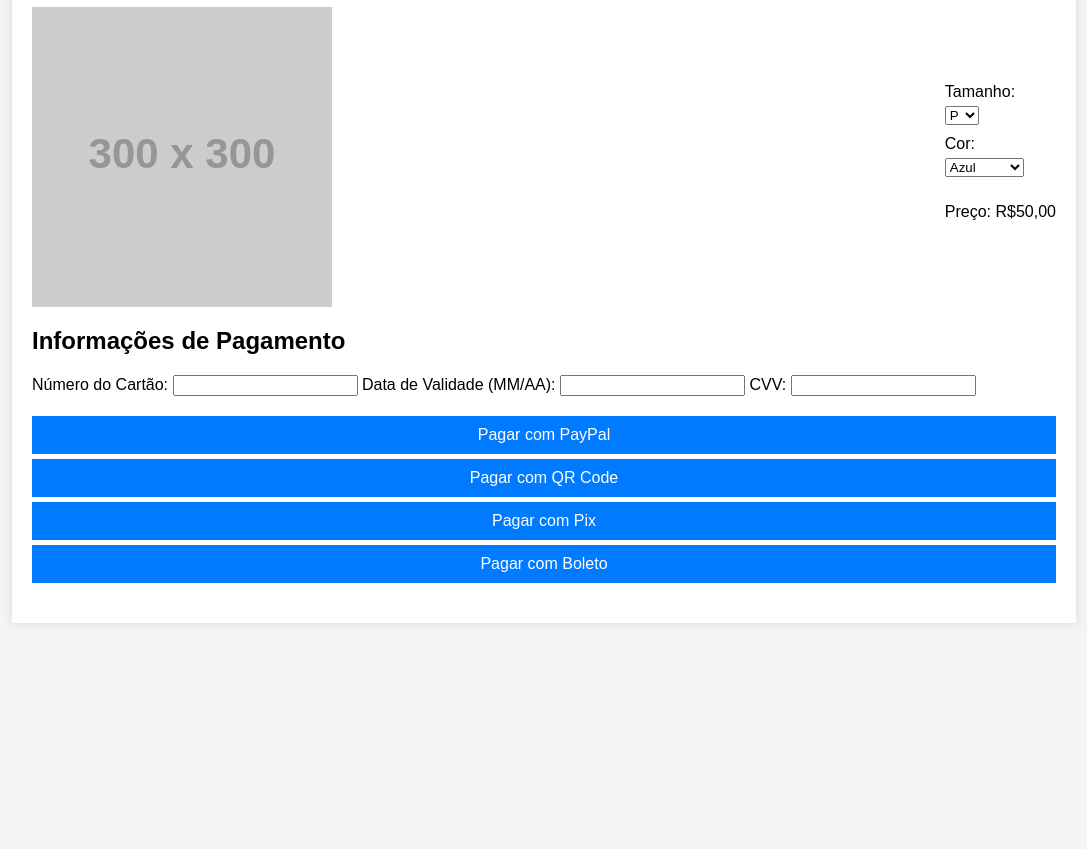
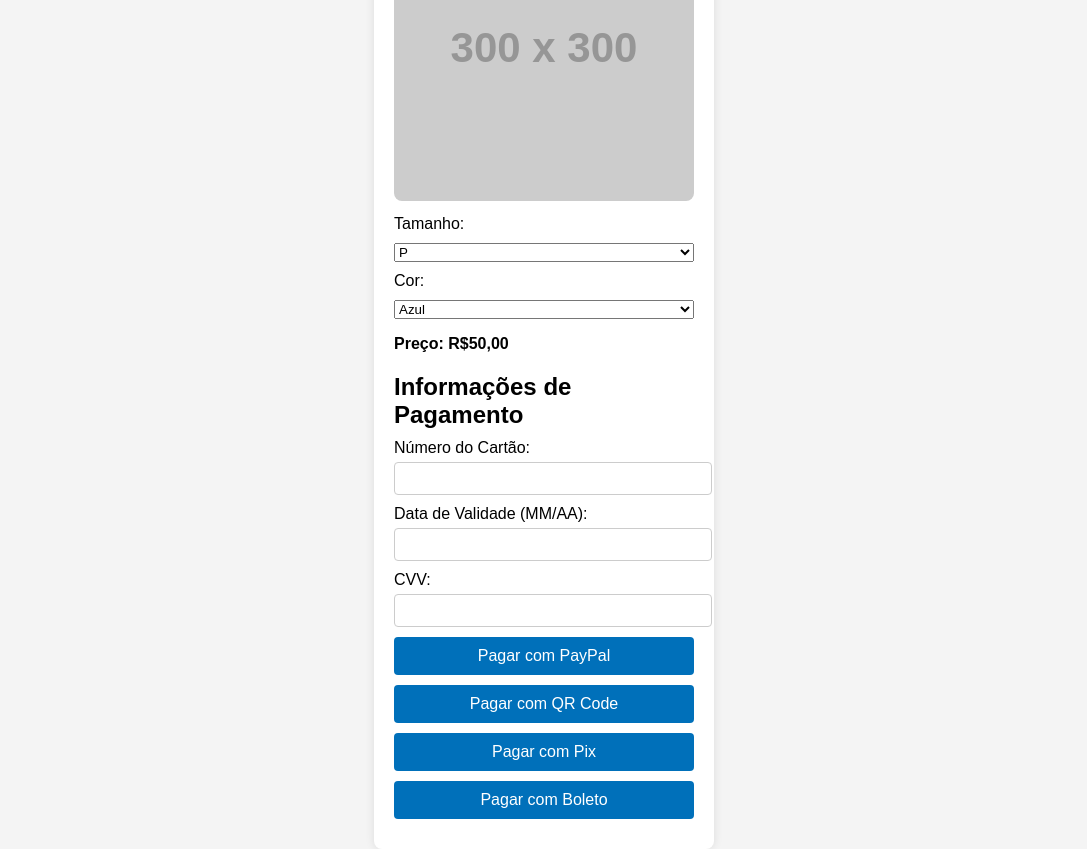
Before and after one commit to arturmauricioss/pagarme, a website: page public/index.html in a window 1280 px wide. Shown: the part 93-942 px from the top of the page, without its empty margins (96-1183 px from the left). Before the commit the page ends 800 px from the top, so only its background shows below. Drawn offline with Linux system fonts and the light colour scheme; placeholder pictures from the web are drawn by us.

Commit message:
Add files via upload

```diff
--- a/public/styles.css
+++ b/public/styles.css
@@ -1,67 +1,91 @@
 body {
     font-family: Arial, sans-serif;
+    background-color: #f4f4f4;
     margin: 0;
     padding: 0;
-    background-color: #f4f4f4;
+    display: flex;
+    justify-content: center;
+    align-items: center;
+    height: 100vh;
 }
 
 .container {
-    width: 80%;
-    margin: 0 auto;
+    background: #fff;
     padding: 20px;
-    background-color: #fff;
     box-shadow: 0 0 10px rgba(0, 0, 0, 0.1);
+    border-radius: 8px;
+    width: 300px;
+    text-align: center;
 }
 
 h1 {
-    text-align: center;
+    margin-bottom: 20px;
 }
 
 .product {
-    display: flex;
-    align-items: center;
-    justify-content: space-between;
+    margin-bottom: 20px;
 }
 
 .product img {
-    max-width: 100%;
+    width: 100%;
     height: auto;
+    border-radius: 8px;
 }
 
 .product-options {
-    max-width: 500px;
+    margin-top: 10px;
+    text-align: left;
 }
 
-.product-options label {
+.product-options label,
+.product-options select {
+    display: block;
+    width: 100%;
+    margin-bottom: 10px;
+}
+
+#price {
+    font-weight: bold;
+}
+
+form {
+    text-align: left;
+}
+
+form h2 {
+    margin-bottom: 10px;
+}
+
+form label {
     display: block;
     margin-bottom: 5px;
 }
 
-.product-options select,
-.product-options p {
+form input {
+    width: 100%;
+    padding: 8px;
     margin-bottom: 10px;
+    border: 1px solid #ccc;
+    border-radius: 4px;
 }
 
 .payment-options {
-    margin-top: 20px;
+    display: flex;
+    flex-direction: column;
 }
 
 .payment-options button {
-    display: block;
     width: 100%;
     padding: 10px;
-    margin: 5px 0;
+    margin-bottom: 10px;
+    background: #0070ba;
+    color: #fff;
     border: none;
-    color: #fff;
-    background-color: #007bff;
+    border-radius: 4px;
     cursor: pointer;
     font-size: 16px;
 }
 
 .payment-options button:hover {
-    background-color: #0056b3;
+    background: #005ea6;
 }
-
-#qrcode-container {
-    margin-top: 20px;
-}
```
